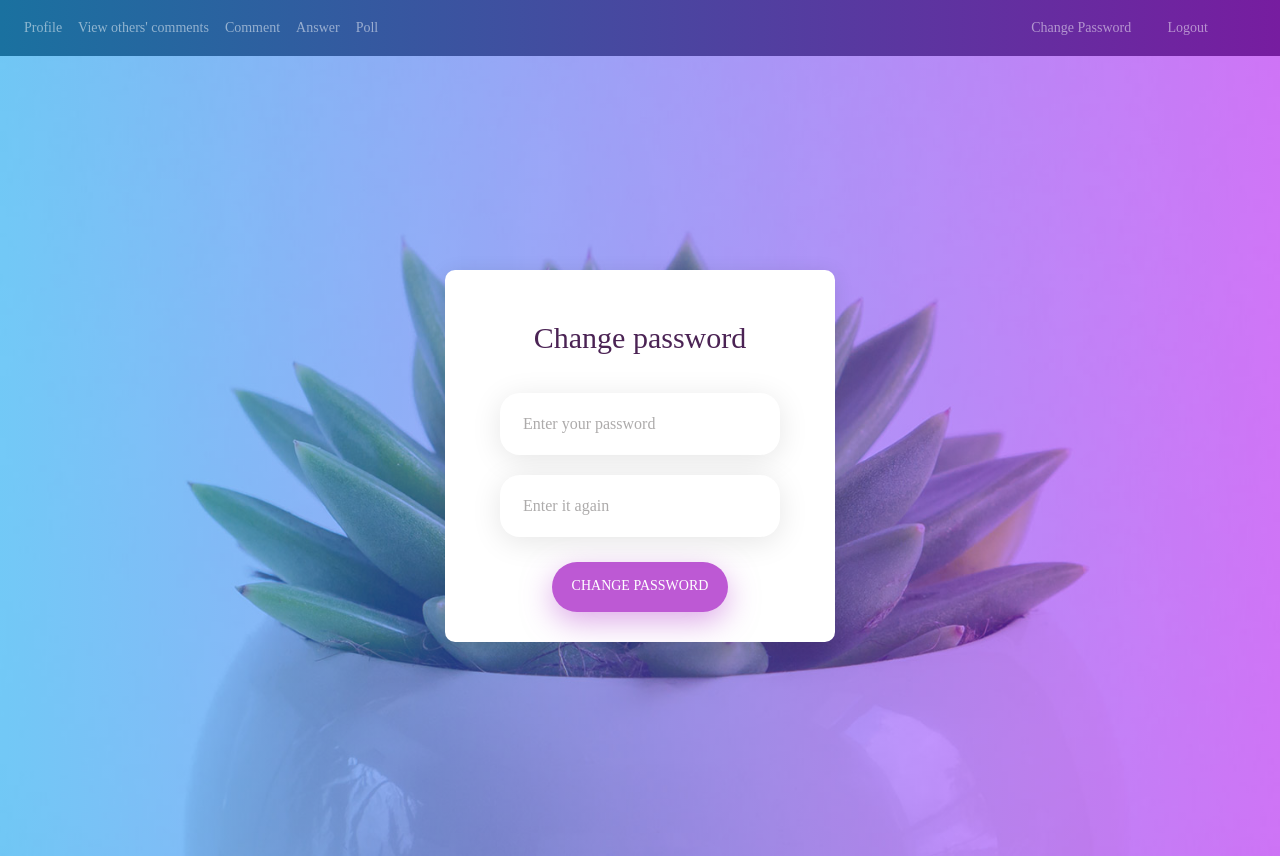
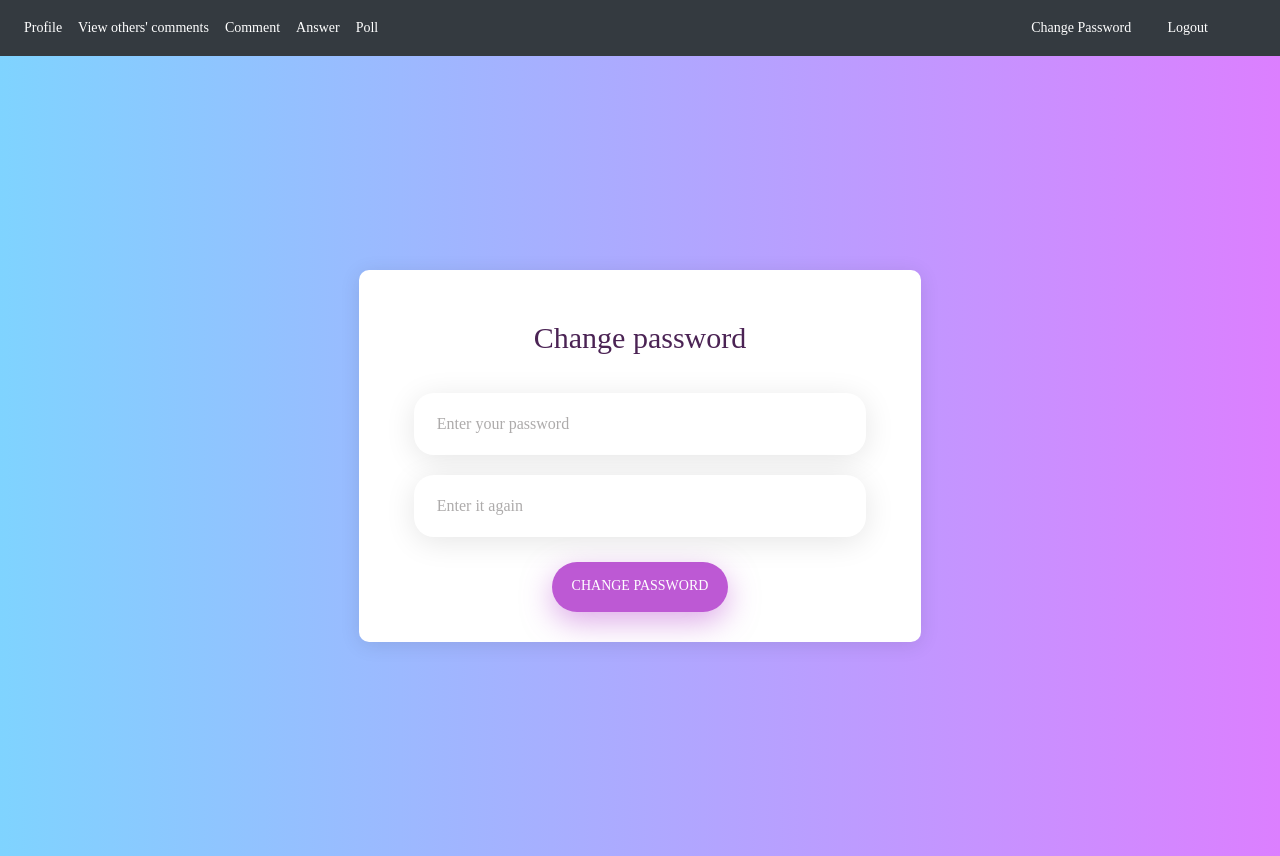
Before and after one commit to devclub-iitd/Yearbook, a Django app: page /changePassword/ in a window 1280 px wide. Run offline with Django 3.2, Linux system fonts and the light colour scheme; the visitor is signed in with stand-in values (Sample User, id 1); some libraries are stand-ins or nearby versions; some web fonts are replaced.

Commit message:
UI changes

```diff
--- a/myapp/static/myapp/css/main.css
+++ b/myapp/static/myapp/css/main.css
@@ -48,7 +48,7 @@ body, html {
   flex-wrap: wrap;
   justify-content: center;
   align-items: center;
-  background-image: url("../images/bg-01.jpg") !important;
+  /*background-image: url("../images/bg-01.jpg") !important;*/
   background-repeat: no-repeat;
   background-size: cover;
   background-position: center;
@@ -175,7 +175,7 @@ iframe {
   justify-content: center;
   align-items: center;
   padding: 15px;
-  background-image: url("../images/bg-01.jpg") !important;
+  /*background-image: url("../images/bg-01.jpg") !important;*/
   background-repeat: no-repeat;
   background-size: cover;
   background-position: center;
@@ -202,7 +202,7 @@ iframe {
 }
 
 .wrap-login100 {
-  width: 390px;
+  width: 45%;
   background: #fff;
   border-radius: 10px;
   overflow: hidden;
@@ -251,6 +251,7 @@ iframe {
   height: 62px;
   background: transparent;
   padding: 0 20px 0 23px;
+  word-wrap: break-word;
 }
 
 
--- a/myapp/templates/myapp/comment.html
+++ b/myapp/templates/myapp/comment.html
@@ -43,7 +43,7 @@
 				<span class="focus-input100"></span>
 			</div>
 			<div class="wrap-input100 validate-input m-b-20">
-				<input class="input100" type="text" name="val[]" placeholder="Comment">
+				<textarea class="input100" type="text" name="val[]" placeholder="Comment"></textarea>
 				<span class="focus-input100"></span>
 			</div>
 			<div class="container-login100-form-btn">
--- a/myapp/templates/myapp/otherComment.html
+++ b/myapp/templates/myapp/otherComment.html
@@ -1,7 +1,7 @@
 {% extends 'myapp/profile.html' %}
 {% block title %}Other comments{% endblock %}
 {% block body %}
-	{% if comments  %}f
+	{% if comments  %}
 	<div class="wrap-login100 p-l-55 p-r-55 p-t-50 p-b-30">
 		<form class="login100-form validate-form" method="POST" enctype="multipart/form-data">
 			{% csrf_token %}
--- a/myapp/templates/myapp/profile.html
+++ b/myapp/templates/myapp/profile.html
@@ -10,33 +10,33 @@
 <body>
 
 	{% block topbar %}
-	<nav style="background: rgba(93,84,240,0.5);
-  background: -webkit-linear-gradient(left, rgba(0,168,255,0.5), rgba(185,0,255,0.5));
+	<nav style="background: rgba(200,200,200,0.5);
+/*  background: -webkit-linear-gradient(left, rgba(0,168,255,0.5), rgba(185,0,255,0.5));
   background: -o-linear-gradient(left, rgba(0,168,255,0.5), rgba(185,0,255,0.5));
   background: -moz-linear-gradient(left, rgba(0,168,255,0.5), rgba(185,0,255,0.5));
-  background: linear-gradient(left, rgba(0,168,255,0.5), rgba(185,0,255,0.5)); position: relative; width: 100%" class="navbar navbar-expand-sm bg-dark navbar-dark">
+  background: linear-gradient(left, rgba(0,168,255,0.5), rgba(185,0,255,0.5));*/ position: relative; width: 100%" class="navbar navbar-expand-sm bg-dark navbar-dark">
 	  <!-- Links -->
 	  <ul style="color:white !important;" class="navbar-nav">
 	    <li class="nav-item">
-			<a class="nav-link" href="/profile">Profile</a>
+			<a class="nav-link" href="/profile" style="color:white">Profile</a>
 	    </li>
 	    <li class="nav-item">
-			<a class="nav-link" href="/otherComment">View others' comments</a>
+			<a class="nav-link" href="/otherComment" style="color:white">View others' comments</a>
 	    </li>
 	    <li class="nav-item">
-			<a class="nav-link" href="/comment">Comment</a>
+			<a class="nav-link" href="/comment" style="color:white">Comment</a>
 	    </li>
 	    <li class="nav-item">
-			<a class="nav-link" href="/answer">Answer</a>
+			<a class="nav-link" href="/answer" style="color:white">Answer</a>
 	    </li>
 	    <li class="nav-item">
-			<a class="nav-link" href="/poll">Poll</a>
+			<a class="nav-link" href="/poll" style="color:white">Poll</a>
 	    </li>
 	    <li style="position:absolute; right: 11%"  class="nav-item">
-			<a class="nav-link"href="/changePassword">Change Password</a>
+			<a class="nav-link"href="/changePassword" style="color:white">Change Password</a>
 	    </li>
 	    <li style="position:absolute; right: 5%" class="nav-item">
-		 	<a class="nav-link" href="/logout">Logout</a>
+		 	<a class="nav-link" href="/logout" style="color:white">Logout</a>
 	    </li>
 	  </ul>
 	</nav>
@@ -68,7 +68,7 @@
 						<span class="focus-input100"></span>
 					</div>
 					<div class="wrap-input100 validate-input m-b-20">
-						<label style="color: #adabab;padding-left: 20px">DP: (max size 5MB) </label>
+						<label style="color: #adabab;padding-left: 20px">Profile Picture: (max size 5MB) </label>
 						<input style="color: #adabab;"class="input100" type="file" name="dp">
 						<span class="focus-input100"></span>
 					</div>
@@ -89,12 +89,12 @@
 						<span class="focus-input100"></span>
 					</div>
 					<div class="wrap-input100 validate-input m-b-20">
-						<label style="color: #adabab;padding-left: 20px">Optional Picture 1: (max size 5MB)</label>
+						<label style="color: #adabab;padding-left: 20px">Group Picture 1 (Optional): (max size 5MB)</label>
 						<input style="color: #adabab;"class="input100" type="file" name="genPic1">
 						<span class="focus-input100"></span>
 					</div>
 					<div class="wrap-input100 validate-input m-b-20">
-						<label style="color: #adabab;padding-left: 20px">Optional Picture 2: (max size 5MB) </label>
+						<label style="color: #adabab;padding-left: 20px">Group Picture 2 (Optional): (max size 5MB) </label>
 						<input style="color: #adabab;"class="input100" type="file" name="genPic2">
 						<span class="focus-input100"></span>
 					</div>
```
Also changed, not shown: myapp/templates/myapp/index.html (+4 -4 lines), myapp/migrations/0005_auto_20180410_2142.py (added).
